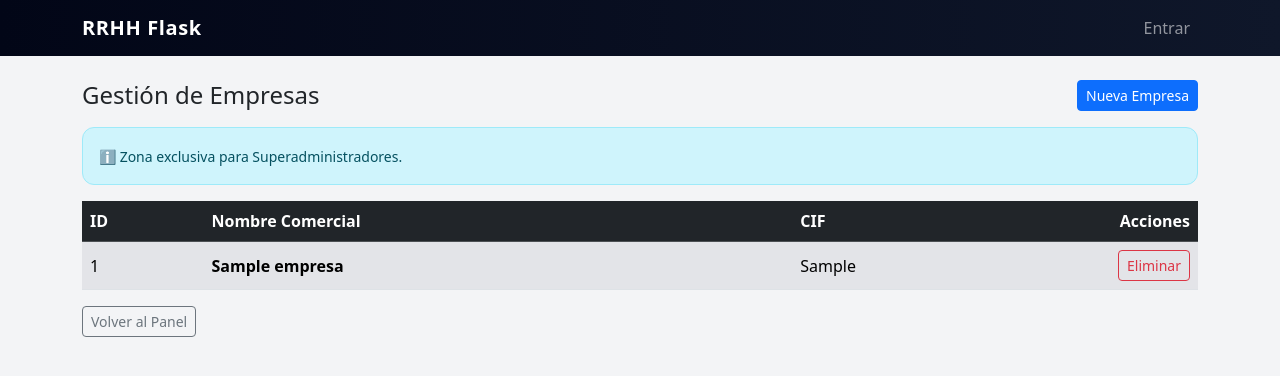
After one commit to CroquetaConQueso/Flasky, a Flask app: template templates/empresas_list.html in a window 1280 px wide. The commit adds this page. Shown: the top 376 px of the page. Run offline with Flask 3, Linux system fonts and the light colour scheme; the template is opened without the code that fills it: values that come from a table or form of the project are taken from there, others are empty; tables that the repository leaves empty hold one stand-in row (values such as "Sample post").

Commit message:
Probando primer fix, arreglando errores. Añadido Empresas

```diff
--- a/app.py
+++ b/app.py
@@ -1,7 +1,7 @@
 # app.py
 from functools import wraps
 
-from flask import Flask, render_template, redirect, url_for, flash, session
+from flask import Flask, render_template, redirect, url_for, flash, session, request
 from sqlalchemy.exc import OperationalError
 
 from config import Config
@@ -221,21 +221,27 @@ def create_app():
         form.horario_id.choices = [(h.id_horario, h.nombre_horario) for h in horarios]
 
         if form.validate_on_submit():
-            trabajador = Trabajador(
-                nif=form.nif.data,
-                nombre=form.nombre.data,
-                apellidos=form.apellidos.data,
-                passw=form.passw.data,
-                email=form.email.data,
-                telef=form.telef.data,
-                idEmpresa=empresa_id,
-                idHorario=form.horario_id.data,
-                idRol=form.rol_id.data,
-            )
-            db.session.add(trabajador)
-            db.session.commit()
-            flash("Empleado creado.", "success")
-            return redirect(url_for("empleados_list"))
+            nif_limpio = form.nif.data.strip().upper()
+            existente = Trabajador.query.filter_by(nif=nif_limpio).first()
+
+            if existente:
+                flash(f"Error: Ya existe un empleado con el NIF {nif_limpio}.", "danger")
+            else:
+                trabajador = Trabajador(
+                    nif=nif_limpio,
+                    nombre=form.nombre.data,
+                    apellidos=form.apellidos.data,
+                    passw=form.passw.data,
+                    email=form.email.data,
+                    telef=form.telef.data,
+                    idEmpresa=empresa_id,
+                    idHorario=form.horario_id.data,
+                    idRol=form.rol_id.data,
+                )
+                db.session.add(trabajador)
+                db.session.commit()
+                flash("Empleado creado.", "success")
+                return redirect(url_for("empleados_list"))
 
         return render_template(
             "empleados_form.html",
@@ -264,8 +270,10 @@ def create_app():
         horarios = Horario.query.order_by(Horario.nombre_horario).all()
         form.horario_id.choices = [(h.id_horario, h.nombre_horario) for h in horarios]
 
-        form.passw.data = trabajador.passw
-        form.horario_id.data = trabajador.idHorario
+        # CORRECCIÓN: Solo cargamos datos manuales en GET
+        if request.method == 'GET':
+            form.passw.data = trabajador.passw
+            form.horario_id.data = trabajador.idHorario
 
         if form.validate_on_submit():
             trabajador.nif = form.nif.data
@@ -311,14 +319,21 @@ def create_app():
     def horario_new():
         form = HorarioForm()
         if form.validate_on_submit():
-            horario = Horario(
-                nombre_horario=form.nombre_horario.data.strip(),
-                descripcion=form.descripcion.data,
-            )
-            db.session.add(horario)
-            db.session.commit()
-            flash("Horario creado.", "success")
-            return redirect(url_for("horarios_list"))
+            nombre = form.nombre_horario.data.strip()
+            existente = Horario.query.filter_by(nombre_horario=nombre).first()
+
+            if existente:
+                flash(f"Error: Ya existe un horario con el nombre '{nombre}'.", "danger")
+            else:
+                horario = Horario(
+                    nombre_horario=nombre,
+                    descripcion=form.descripcion.data,
+                )
+                db.session.add(horario)
+                db.session.commit()
+                flash("Horario creado.", "success")
+                return redirect(url_for("horarios_list"))
+
         return render_template(
             "horario_form.html", form=form, titulo="Nuevo horario"
         )
@@ -418,6 +433,80 @@ def create_app():
             form=form,
         )
 
+    # ----------------- GESTIÓN DE EMPRESAS (NIVEL EXPERTO) ----------------- #
+
+    # Listar todas las empresas (Solo Superadmin)
+    @app.get("/empresas")
+    @admin_required
+    def empresas_list():
+        # Verificación manual de rol Superadministrador
+        user_id = session.get("user_id")
+        trabajador = Trabajador.query.get(user_id)
+
+        # Si el rol es nulo o no es Superadmin, bloqueamos
+        if not trabajador.rol or trabajador.rol.nombre_rol.lower() != "superadministrador":
+            flash("Acceso restringido a Superadministradores.", "danger")
+            return redirect(url_for("panel"))
+
+        empresas = Empresa.query.order_by(Empresa.nombrecomercial).all()
+        return render_template("empresas_list.html", empresas=empresas)
+
+    # Crear nueva empresa (Solo Superadmin)
+    @app.route("/empresas/nueva", methods=["GET", "POST"])
+    @admin_required
+    def empresa_new():
+        # Verificación de rol
+        user_id = session.get("user_id")
+        trabajador = Trabajador.query.get(user_id)
+        if not trabajador.rol or trabajador.rol.nombre_rol.lower() != "superadministrador":
+            flash("Acceso restringido a Superadministradores.", "danger")
+            return redirect(url_for("panel"))
+
+        form = EmpresaForm()
+        if form.validate_on_submit():
+            nombre = form.nombrecomercial.data.strip()
+            cif = form.cif.data.strip().upper()
+
+            # VALIDACIÓN: Comprobar duplicados antes de crear
+            existe_nombre = Empresa.query.filter_by(nombrecomercial=nombre).first()
+            existe_cif = Empresa.query.filter_by(cif=cif).first()
+
+            if existe_nombre:
+                flash(f"Error: Ya existe una empresa llamada '{nombre}'.", "danger")
+            elif existe_cif:
+                flash(f"Error: Ya existe una empresa con CIF '{cif}'.", "danger")
+            else:
+                empresa = Empresa(nombrecomercial=nombre, cif=cif)
+                db.session.add(empresa)
+                db.session.commit()
+                flash("Empresa creada correctamente.", "success")
+                return redirect(url_for("empresas_list"))
+
+        return render_template("empresa_form.html", form=form, titulo="Nueva Empresa")
+
+    # Eliminar empresa (Solo Superadmin y si no tiene empleados)
+    @app.post("/empresas/<int:empresa_id>/eliminar")
+    @admin_required
+    def empresa_delete(empresa_id):
+        # Verificación de rol
+        user_id = session.get("user_id")
+        trabajador = Trabajador.query.get(user_id)
+        if not trabajador.rol or trabajador.rol.nombre_rol.lower() != "superadministrador":
+            flash("No tienes permisos para esto.", "danger")
+            return redirect(url_for("panel"))
+
+        empresa = Empresa.query.get_or_404(empresa_id)
+
+        # VALIDACIÓN: No eliminar si tiene empleados
+        if empresa.trabajadores:
+            flash("No se puede eliminar la empresa porque tiene empleados asociados.", "danger")
+        else:
+            db.session.delete(empresa)
+            db.session.commit()
+            flash("Empresa eliminada.", "success")
+
+        return redirect(url_for("empresas_list"))
+
     return app
 
 
--- /dev/null
+++ b/templates/empresas_list.html
@@ -0,0 +1,52 @@
+{% extends "base.html" %}
+
+{% block title %}Gestión de Empresas{% endblock %}
+
+{% block content %}
+<div class="d-flex justify-content-between align-items-center mb-3">
+  <h1 class="h4 mb-0">Gestión de Empresas</h1>
+  <a href="{{ url_for('empresa_new') }}" class="btn btn-primary btn-sm">Nueva Empresa</a>
+</div>
+
+<div class="alert alert-info">
+  <small>ℹ️ Zona exclusiva para Superadministradores.</small>
+</div>
+
+<table class="table table-striped table-hover align-middle">
+  <thead class="table-dark">
+    <tr>
+      <th>ID</th>
+      <th>Nombre Comercial</th>
+      <th>CIF</th>
+      <th class="text-end" style="width: 150px;">Acciones</th>
+    </tr>
+  </thead>
+  <tbody>
+    {% for empresa in empresas %}
+      <tr>
+        <td>{{ empresa.id_empresa }}</td>
+        <td><strong>{{ empresa.nombrecomercial }}</strong></td>
+        <td>{{ empresa.cif }}</td>
+        <td class="text-end">
+          {# Formulario para el botón eliminar #}
+          <form action="{{ url_for('empresa_delete', empresa_id=empresa.id_empresa) }}" method="post" style="display:inline;">
+            <button type="submit" class="btn btn-sm btn-outline-danger" onclick="return confirm('¿Seguro que quieres eliminar la empresa {{ empresa.nombrecomercial }}? Esta acción no se puede deshacer.');">
+              Eliminar
+            </button>
+          </form>
+        </td>
+      </tr>
+    {% else %}
+      <tr>
+        <td colspan="4" class="text-center text-muted py-3">
+          No hay empresas registradas en el sistema.
+        </td>
+      </tr>
+    {% endfor %}
+  </tbody>
+</table>
+
+<div class="mt-3">
+  <a href="{{ url_for('panel') }}" class="btn btn-outline-secondary btn-sm">Volver al Panel</a>
+</div>
+{% endblock %}
```
Also changed, not shown: templates/empresa_form.html (added, +37 -0 lines), templates/panel.html (+29 -12 lines).
